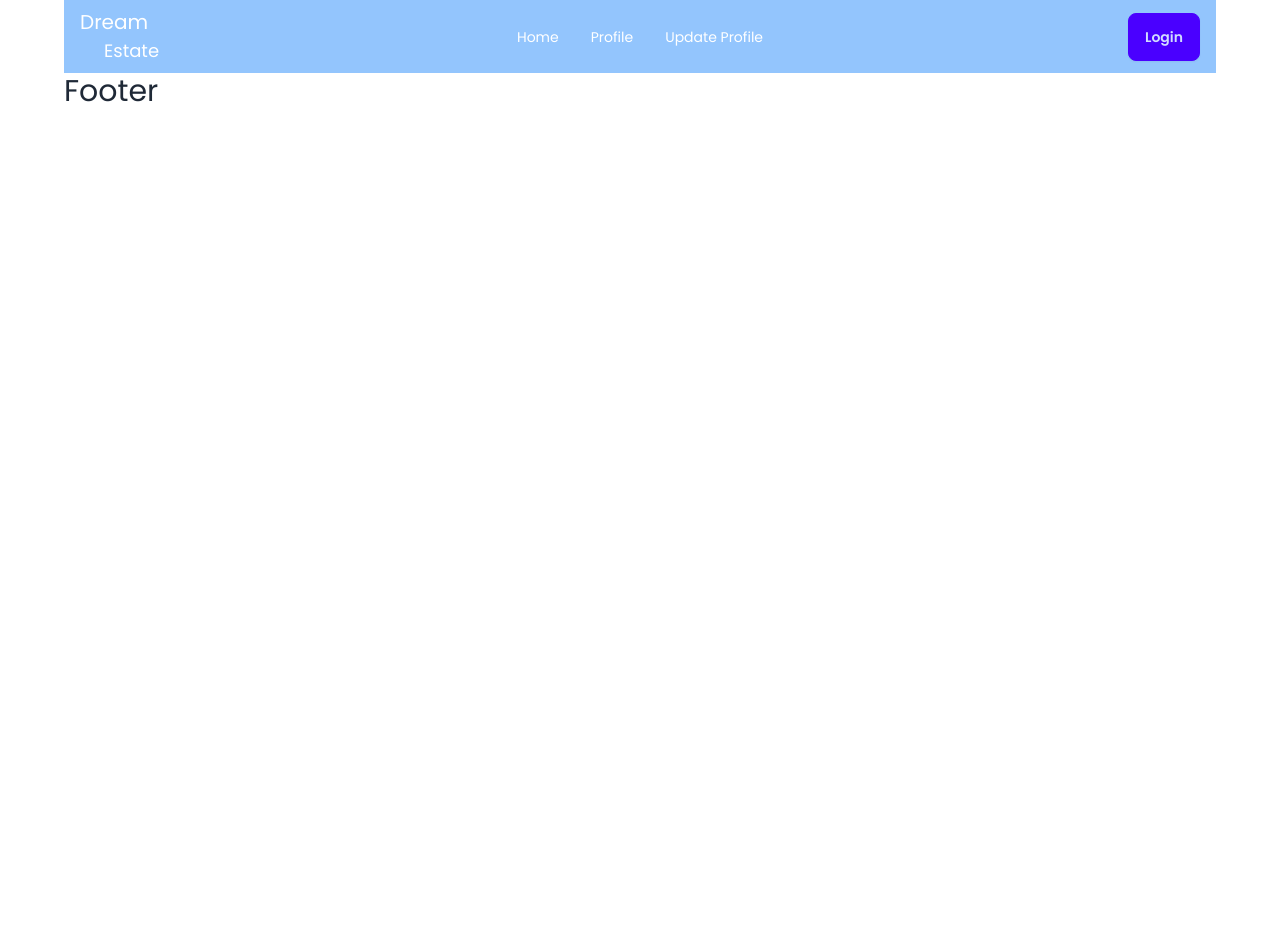
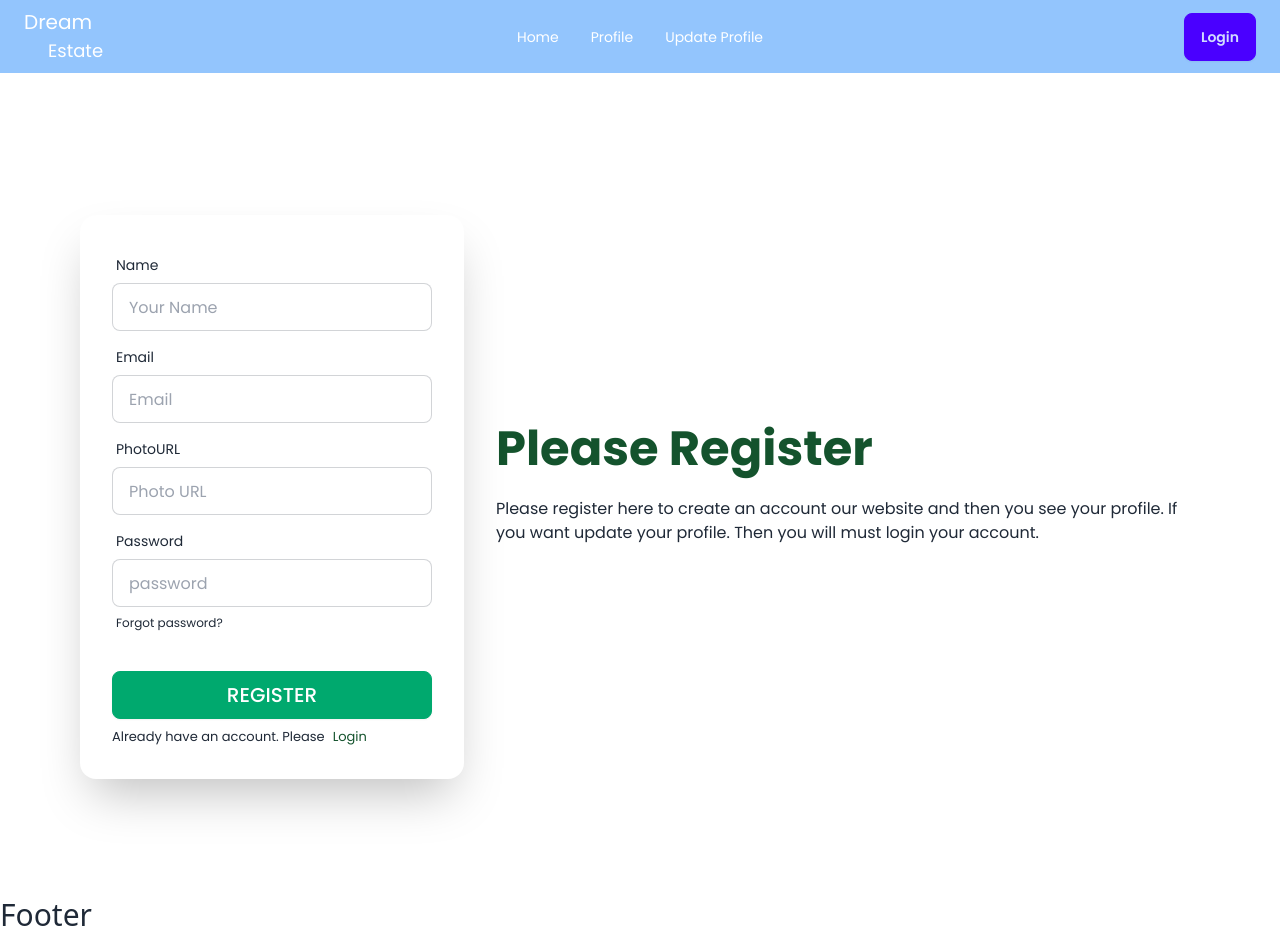
Before and after one commit to Yasmin17-23/my-real-estate-auth, a React (Vite) app: page /register in a window 1280 px wide. Before the commit the page ends 800 px from the top, so only its background shows below. Built offline with nearby package versions, Linux system fonts and the light colour scheme; no server answers.

Commit message:
created register form page

```diff
--- a/package.json
+++ b/package.json
@@ -16,7 +16,9 @@
     "prop-types": "^15.8.1",
     "react": "^18.3.1",
     "react-dom": "^18.3.1",
+    "react-hook-form": "^7.52.2",
     "react-router-dom": "^6.26.0",
+    "react-toastify": "^10.0.5",
     "sort-by": "^1.2.0"
   },
   "devDependencies": {
--- a/src/components/Shared/Navbar/Navbar.jsx
+++ b/src/components/Shared/Navbar/Navbar.jsx
@@ -11,7 +11,7 @@ const Navbar = () => {
 
     </>
     return (
-        <div className="navbar bg-blue-300 px-4 md:text-white">
+        <div className="navbar bg-blue-300 px-6 md:text-white font-poppins sticky top-0 z-10">
             <div className="navbar-start">
                 <div className="dropdown">
                     <div tabIndex={0} role="button" className="btn btn-ghost lg:hidden">
--- a/src/firebase/firebase.config.js
+++ b/src/firebase/firebase.config.js
@@ -1,17 +1,14 @@
-// Import the functions you need from the SDKs you need
+
 import { initializeApp } from "firebase/app";
 import { getAuth } from "firebase/auth";
-// TODO: Add SDKs for Firebase products that you want to use
-// https://firebase.google.com/docs/web/setup#available-libraries
 
-// Your web app's Firebase configuration
 const firebaseConfig = {
-  apiKey: "AIzaSyCBAU3dr8aFU4dt0zyP8UdCcKWEBs9HRyM",
-  authDomain: "my-real-estate-auth.firebaseapp.com",
-  projectId: "my-real-estate-auth",
-  storageBucket: "my-real-estate-auth.appspot.com",
-  messagingSenderId: "861223183639",
-  appId: "1:861223183639:web:a142b30d0b957d01338352"
+  apiKey: import.meta.env.VITE_APIKEY,
+  authDomain: import.meta.env. VITE_AUTHDOMAIN,
+  projectId: import.meta.env.VITE_PROJECTID,
+  storageBucket: import.meta.env.VITE_STORAGEBUCKET,
+  messagingSenderId: import.meta.env.VITE_MESSAGINGSENDERID,
+  appId: import.meta.env.VITE_APPID,
 };
 
 // Initialize Firebase
--- a/src/layouts/Root.jsx
+++ b/src/layouts/Root.jsx
@@ -5,9 +5,11 @@ import Footer from "../components/Shared/Footer/Footer";
 
 const Root = () => {
     return (
-        <div className="max-w-6xl mx-auto font-poppins">
+        <div>
             <Navbar></Navbar>
-            <Outlet></Outlet>
+            <div className="max-w-6xl mx-auto font-poppins">
+               <Outlet></Outlet>
+            </div>
             <Footer></Footer>
         </div>
     );
--- a/src/main.jsx
+++ b/src/main.jsx
@@ -4,6 +4,8 @@ import './index.css'
 import { RouterProvider } from 'react-router-dom'
 import router from './routes/Routes'
 import AuthProvider from './providers/AuthProvider'
+import { ToastContainer} from 'react-toastify';
+import 'react-toastify/dist/ReactToastify.css';
 
 
 
@@ -11,6 +13,7 @@ createRoot(document.getElementById('root')).render(
   <StrictMode>
     <AuthProvider>
       <RouterProvider router={router} />
+      <ToastContainer />
     </AuthProvider>
   </StrictMode>,
 )
--- a/src/pages/Login/Login.jsx
+++ b/src/pages/Login/Login.jsx
@@ -1,9 +1,47 @@
+import { Link } from "react-router-dom";
 
 
 const Login = () => {
+
+
     return (
-        <div>
-            <h2>This is Login</h2>
+        <div className="hero min-h-screen">
+            <div className="hero-content flex-col lg:flex-row-reverse">
+                <div className="text-center lg:text-left lg:ml-4">
+                    <h1 className="text-5xl font-bold text-blue-900">Please Login</h1>
+                    <p className="py-6 text-md">
+                        Please login here to see your profile. If you want update your profile. But if you do not
+                        have an account our website, you will must create an account.
+                    </p>
+                </div>
+                <div className="card bg-base-100 w-full max-w-sm shrink-0 shadow-2xl">
+                    <form className="card-body">
+                        <div className="form-control">
+                            <label className="label">
+                                <span className="label-text">Email</span>
+                            </label>
+                            <input type="email" placeholder="email" className="input input-bordered" required />
+                        </div>
+                        <div className="form-control">
+                            <label className="label">
+                                <span className="label-text">Password</span>
+                            </label>
+                            <input type="password" placeholder="password" className="input input-bordered" required />
+                            <label className="label">
+                                <a href="#" className="label-text-alt link link-hover">Forgot password?</a>
+                            </label>
+                        </div>
+                        <div className="form-control mt-6">
+                            <button className="btn btn-primary  uppercase text-xl font-medium">Login</button>
+                        </div>
+                        <p className="text-[13px]">Do not have an account? Please
+                            <Link to="/register" className="ml-2 text-blue-600">
+                                Regiter
+                            </Link>
+                        </p>
+                    </form>
+                </div>
+            </div>
         </div>
     );
 };
--- a/src/pages/Register/Register.jsx
+++ b/src/pages/Register/Register.jsx
@@ -1,9 +1,91 @@
+import { useContext } from "react";
+import { Link } from "react-router-dom";
+import { AuthContext } from "../../providers/AuthProvider";
+import { useForm } from "react-hook-form";
+import { toast } from "react-toastify";
 
 
 const Register = () => {
+    const { createUser } = useContext(AuthContext);
+
+    const { register, handleSubmit, formState: { errors } } = useForm();
+
+    const onSubmit = data => {
+        console.log(data)
+    };
+
+    const passwordValidation = (value) => {
+        if(value.length < 6){
+            return 'Password must be at least 6 characters or longer';
+        }
+        else if(!/[A-Z]/.test(value)){
+            return 'Password must contain at least one uppercase letter';
+        }
+        else if(!/[a-z]/.test(value)){
+            return 'Password must contain at least one lowercase letter';
+        }
+        return true;
+    };
+
     return (
-        <div>
-
+        <div className="hero min-h-screen mt-6">
+            <div className="hero-content flex-col lg:flex-row-reverse">
+                <div className="text-center lg:text-left lg:ml-4">
+                    <h1 className="text-5xl font-bold text-green-900">Please Register</h1>
+                    <p className="py-6 text-md">
+                        Please register here to create an account our website and then you see your profile.
+                        If you want update your profile. Then you will must login your account.
+                    </p>
+                </div>
+                <div className="card bg-base-100 w-full max-w-sm shrink-0 shadow-2xl">
+                    <form onSubmit={handleSubmit(onSubmit)} className="card-body">
+                        <div className="form-control">
+                            <label className="label">
+                                <span className="label-text">Name</span>
+                            </label>
+                            <input type="text" placeholder="Your Name" className="input input-bordered"
+                                {...register("name")} />
+                            {errors.name &&
+                                toast.error('This field is required')
+                            }
+                        </div>
+                        <div className="form-control">
+                            <label className="label">
+                                <span className="label-text">Email</span>
+                            </label>
+                            <input type="email" placeholder="Email" className="input input-bordered"
+                                {...register("email")} />
+                        </div>
+                        <div className="form-control">
+                            <label className="label">
+                                <span className="label-text">PhotoURL</span>
+                            </label>
+                            <input type="text" placeholder="Photo URL" className="input input-bordered"
+                                {...register("photo")} />
+                        </div>
+                        <div className="form-control">
+                            <label className="label">
+                                <span className="label-text">Password</span>
+                            </label>
+                            <input type="password" placeholder="password" className="input input-bordered"
+                                {...register("password", {
+                                    required: true, validate: passwordValidation})} />
+                                 {errors.password && <p>{errors.password.message}</p>}
+                            <label className="label">
+                                <a href="#" className="label-text-alt link link-hover">Forgot password?</a>
+                            </label>
+                        </div>
+                        <div className="form-control mt-6">
+                            <button className="btn btn-success  uppercase text-xl font-medium text-white">Register</button>
+                        </div>
+                        <p className="text-[13px]">Already have an account. Please
+                            <Link to="/login" className="ml-2 text-green-900">
+                                Login
+                            </Link>
+                        </p>
+                    </form>
+                </div>
+            </div>
         </div>
     );
 };
--- a/src/providers/AuthProvider.jsx
+++ b/src/providers/AuthProvider.jsx
@@ -1,12 +1,18 @@
 import { createContext } from "react";
 import PropTypes from 'prop-types';
+import auth from "../firebase/firebase.config";
+import { createUserWithEmailAndPassword } from "firebase/auth";
 
 
 export const AuthContext = createContext(null);
 
 const AuthProvider = ({ children }) => {
 
-    const allInfos = {}
+    const createUser = (email, password) => {
+        return createUserWithEmailAndPassword(auth, email, password)
+    }
+
+    const allInfos = { createUser }
     return (
         <AuthContext.Provider value={allInfos}>
             {children}
```
Also changed, not shown: 1 other file (tests, documents, lock files or other folders).
